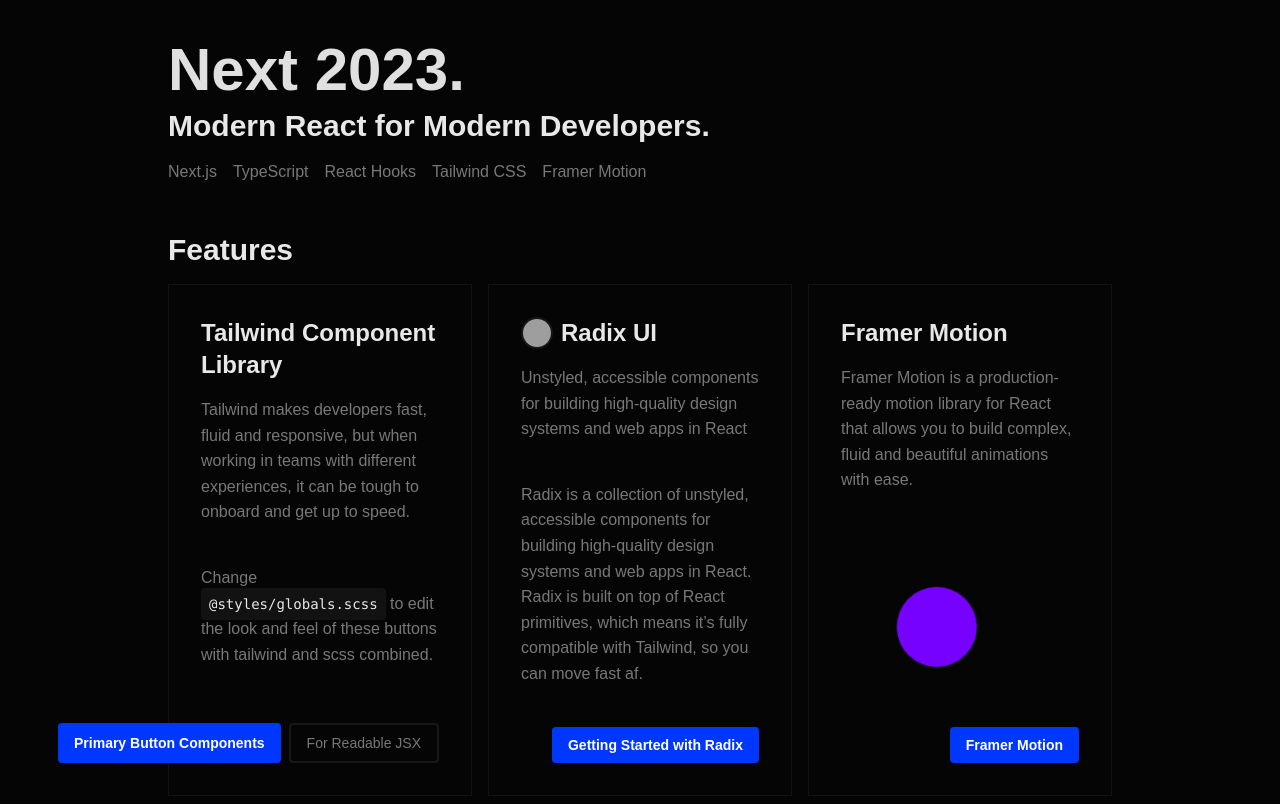
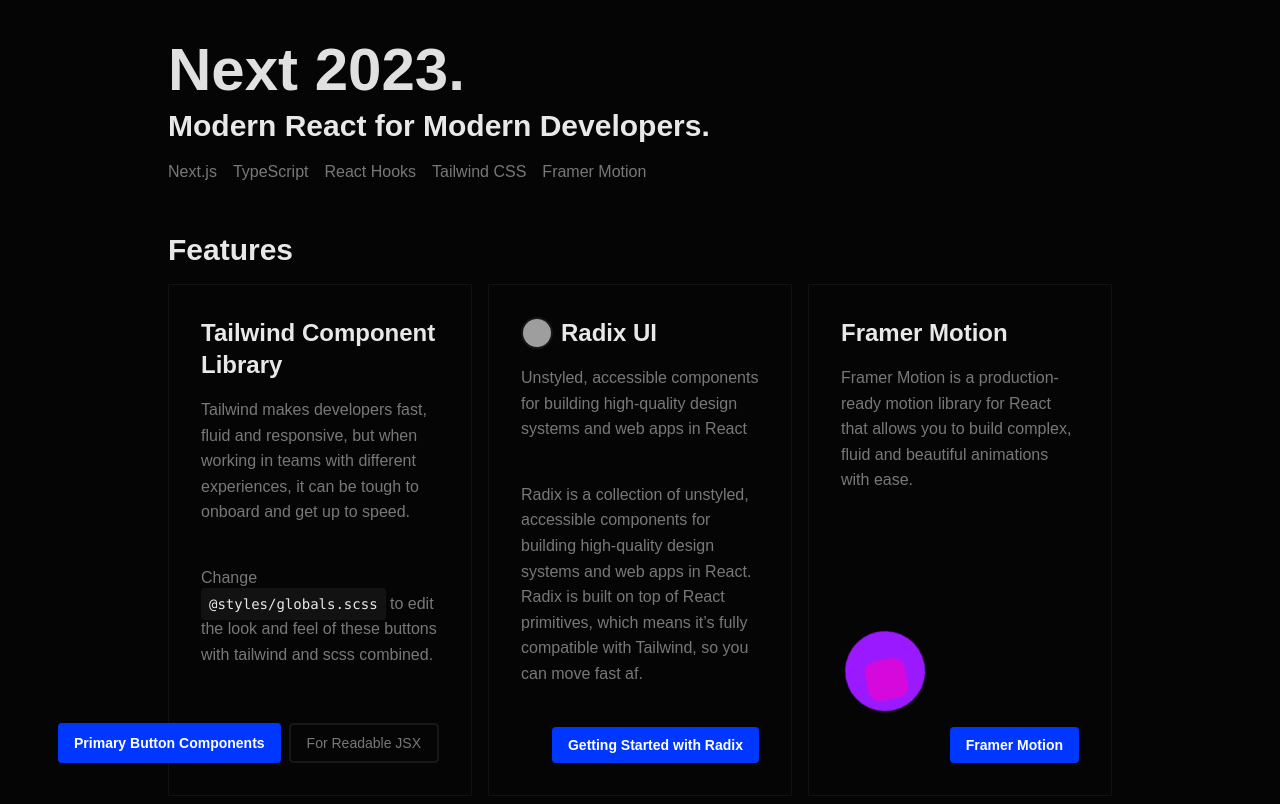
Before and after one commit to dougwithseismic/next-2023, a Next.js app: page / in a window 1280 px wide. Built offline with nearby package versions, Linux system fonts and the light colour scheme; grey boxes are pictures that could not be loaded; a web font is replaced by a local one.

Commit message:
Framer Motion Tweak

```diff
--- a/src/pages/index.tsx
+++ b/src/pages/index.tsx
@@ -93,14 +93,24 @@
                 x: ['20%', '100%', '0%', '70%', '20%'],
                 y: [0, 100, 0],
 
-                rotate: [0, 270, 0, 270, 0],
+                rotate: [0, 270, 0, 1080, 0],
                 borderRadius: ['20%', '20%', '50%', '50%', '20%'],
                 backgroundColor: ['#ff008c', '#d309e1', '#9c1aff', '#7700ff', '#ff008c'],
 
-                transition: { repeat: Infinity, ease: 'easeInOut', duration: 2 }
+                transition: { repeat: Infinity, ease: 'easeInOut', duration: 10 }
               }}
-              className='w-20 h-20 rounded-md bg-gothamBlack-500'
-            />
+              className='flex items-center justify-center w-20 h-20 rounded-md bg-gothamBlack-500'>
+              <motion.div
+                className='w-10 h-10 bg-black rounded-full'
+                animate={{
+                  x: ['0%', '360%', '0%'],
+                  backgroundColor: ['#d309e1', '#ff008c', '#d309e1'],
+                  borderRadius: ['20%', '20%', '50%', '50%', '20%'],
+
+                  transition: { repeat: Infinity, ease: 'easeInOut', duration: 6 }
+                }}
+              />
+            </motion.div>
             <a
               className='self-end mt-auto'
               target={'_blank'}
```
